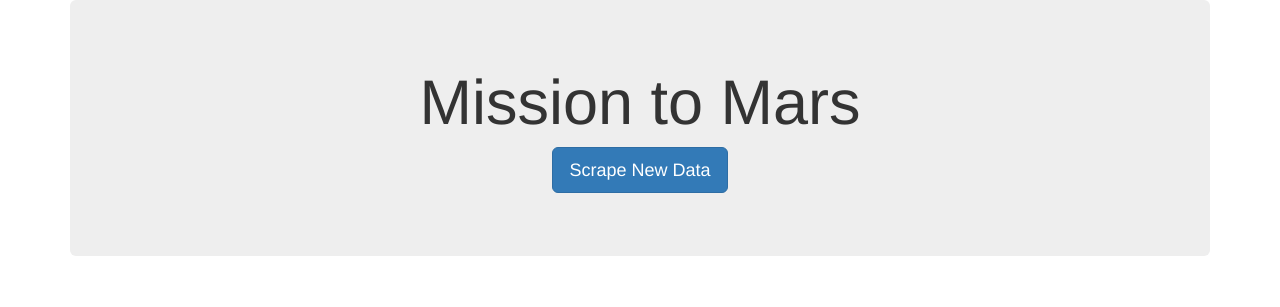
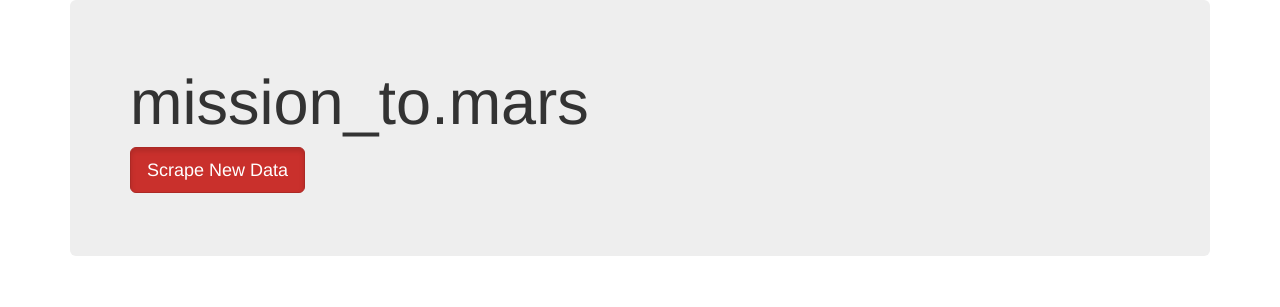
Before and after one commit to iliarafa/Mission-to-Mars, a Flask app: page / in a window 1280 px wide. Shown: the top 307 px of the page. Run offline with Flask 2, Linux system fonts and the light colour scheme; data that the repository does not hold is empty; some libraries are stand-ins or nearby versions.

Commit message:
bootstrap_edit1

```diff
--- a/templates/index.html
+++ b/templates/index.html
@@ -13,10 +13,10 @@
   <body>
     <div class="container">
       <!-- Add Jumbotron to Header -->
-      <div class="jumbotron text-center">
-        <h1>Mission to Mars</h1>
+      <div class="jumbotron text-left">
+        <h1>mission_to.mars</h1>
         <!-- Add a button to activate scraping script -->
-        <p><a class="btn btn-primary btn-lg" href="/scrape" role="button">Scrape New Data</a></p>
+        <p><a class="btn btn-danger btn-lg active" href="/scrape" role="button">Scrape New Data</a></p>
       </div>
 
       <!-- Add section for Mars News -->
@@ -57,15 +57,15 @@
       <!-- Section for Mars Hemispheres -->
       <div class="row" id="mars-hemispheres">
         <div class="page-header">
-          <h2 class="text-center">Mars Hemispheres</h2>
+          <h1 class="text-center">marsHemispheres</h1>
         </div>
 
         {% for hemisphere in mars.hemispheres %}
-        <div class="col-md-6">
+        <div class="col-xs-6 col-md-3">
           <div class="thumbnail">
             <img src="{{hemisphere.img_url | default('static/images/error.png', true)}}" alt="...">
             <div class="caption">
-              <h3>{{hemisphere.title}}</h3>
+              <h4>{{hemisphere.title}}</h4>
             </div>
           </div>
         </div>
```
